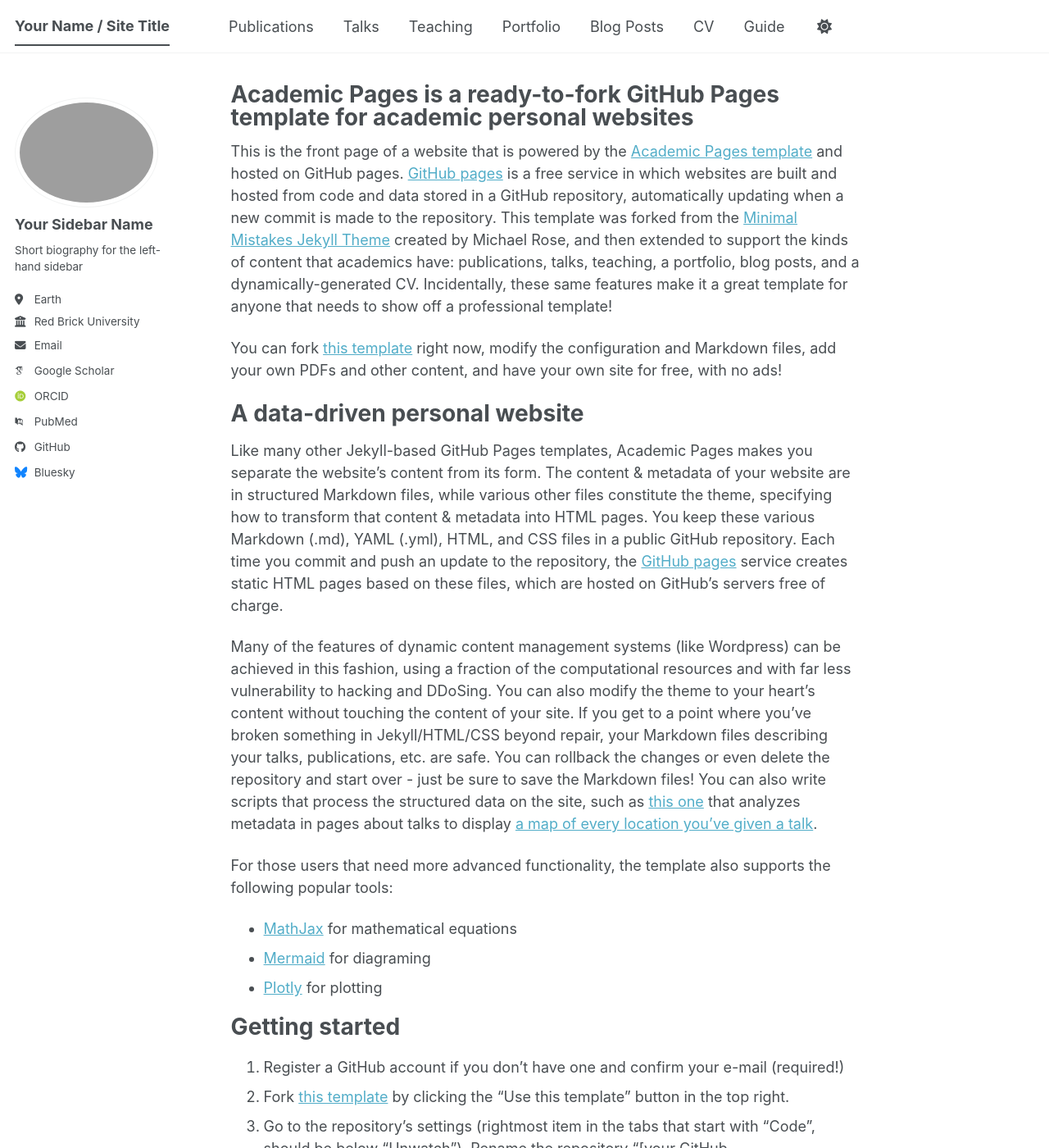
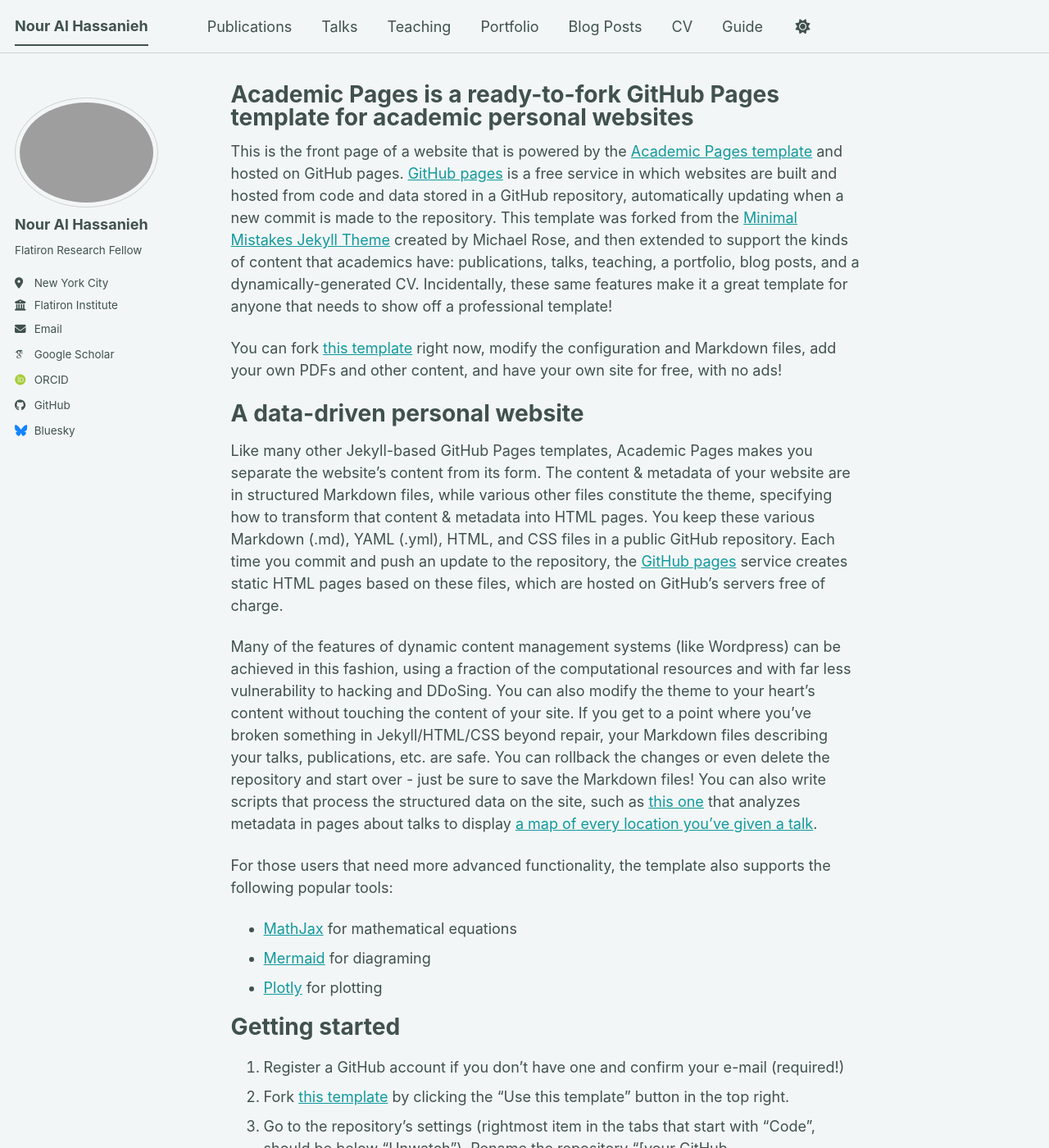
Before and after one commit to nalhassanieh/nalhassanieh.github.io, a Jekyll site: the page built from _pages/about.md, in a window 1280 px wide and 1400 px high. Shown: the whole window at 82% size. Built offline with Jekyll 4.4.1, drawn with Linux system fonts in a browser that asks for light colours; some web fonts are replaced; a script bundle is joined from its source files by our own code; library files that are not in the unit come from our copies; some of the changed text lies outside the part shown.

Commit message:
fixed the config file

```diff
--- a/_config.yml
+++ b/_config.yml
@@ -8,10 +8,10 @@
 
 # Basic Site Settings
 locale                   : "en-US"
-site_theme               : "default" # The available themes options are "default", "air", "sunrise", "mint", "dirt" and "contrast"
-title                    : "Your Name / Site Title"
+site_theme               : "mint" # The available themes options are "default", "air", "sunrise", "mint", "dirt" and "contrast"
+title                    : "Nour Al Hassanieh"
 title_separator          : "-"
-name                     : &name "Your Name"
+name                     : &name "Nour Al Hassanieh"
 description              : &description "Your Name's academic portfolio"   # Update this with a general description of your site, this is the default if not overridden by a page
 url                      : https://academicpages.github.io # The base hostname & protocol for your site e.g. "https://[your GitHub username].github.io",
                                                            # or if you already have some other page hosted on Github then use "https://[your GitHub username].github.io/[Your Repo Name]"
@@ -24,24 +24,24 @@ repository               : "academicpages/academicpages.github.io"
 author:
   # Biographic information
   avatar           : "profile.png"
-  name             : "Your Sidebar Name"
+  name             : "Nour Al Hassanieh"
   pronouns         : # example: "she/her"
-  bio              : "Short biography for the left-hand sidebar"
-  location         : "Earth"
-  employer         : "Red Brick University"
+  bio              : "Flatiron Research Fellow"
+  location         : "New York City"
+  employer         : "Flatiron Institute"
   uri              : # URL
-  email            : "none@example.org"
+  email            : "nalhassanieh@flatironinstitute.org"
 
   # Academic websites
   academia         : # URL
   arxiv            : # URL - Update with the correct link to your profile
-  googlescholar    : "https://scholar.google.com/citations?user=PS_CX0AAAAAJ"
+  googlescholar    : "https://scholar.google.com/citations?user=hYDl2OUAAAAJ&hl=en&oi=ao"
   inspire-hep      : # URL
   impactstory      : # URL
-  orcid            : "https://orcid.org/yourorcidurl"
+  orcid            : "https://orcid.org/my-orcid?orcid=0000-0002-2337-9450"
   semantic         : # URL
   ssrn             : # URL
-  pubmed           : "https://www.ncbi.nlm.nih.gov/pubmed/?term=john+snow"
+  pubmed           : # URL
   researchgate     : # URL
   scopus           : # URL
   zotero           : # URL
```
Also changed, not shown: 3 other files.
